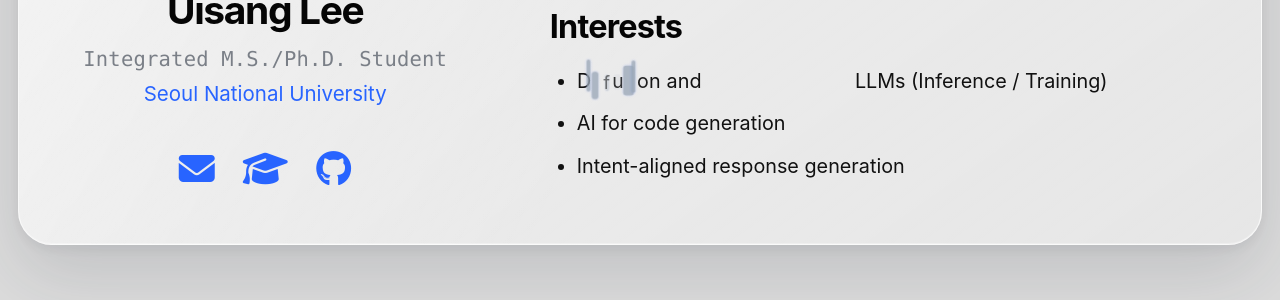
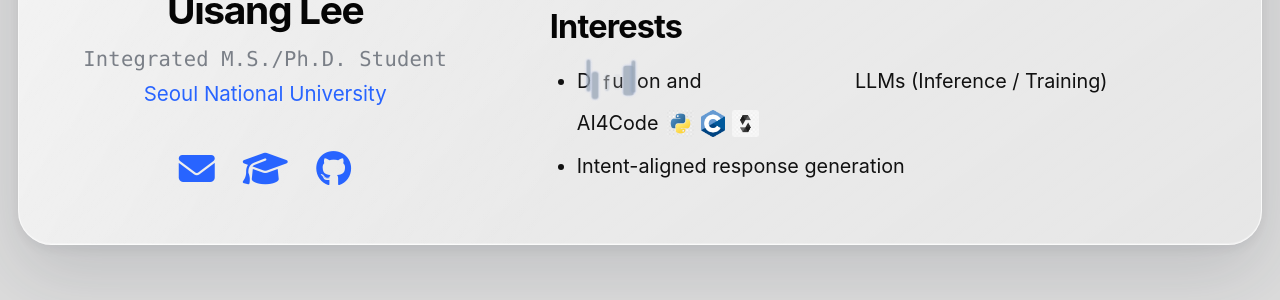
Before and after one commit to uisanglee/uisanglee.github.io, a Jekyll site: the page built from _pages/about.md, in a window 1280 px wide and 900 px high, scrolled down 587 px. Shown: the part 150-450 px from the top of the window. Built offline with Jekyll 4.4.1, drawn with Linux system fonts in a browser that asks for light colours; a style sheet for code colours, icons or effects is not loaded.

Commit message:
Add AI4Code technology icons

```diff
--- a/_includes/head.html
+++ b/_includes/head.html
@@ -13,4 +13,4 @@
 </script>
 
 <!-- For all browsers -->
-<link rel="stylesheet" href="{{ base_path }}/assets/css/main.css?v=20261021-37">
+<link rel="stylesheet" href="{{ base_path }}/assets/css/main.css?v=20261023-1">
--- a/_pages/about.md
+++ b/_pages/about.md
@@ -40,7 +40,7 @@ redirect_from:
         <h2 id="interests-heading">Interests</h2>
         <ul class="interest-list">
           <li class="interest-llm-motion"><span class="interest-term interest-diffusion" data-motion-text="Diffusion">Diffusion</span> and <span class="interest-term interest-autoregressive" data-motion-text="Autoregressive">Autoregressive</span> LLMs (Inference / Training)</li>
-          <li>AI for code generation</li>
+          <li class="ai4code-interest"><span>AI4Code</span><span class="ai4code-icons" aria-label="AI4Code tools"><img src="{{ '/images/interests/python.png' | relative_url }}" alt=""><img src="{{ '/images/interests/cpp.png' | relative_url }}" alt=""><img src="{{ '/images/interests/third-icon.png' | relative_url }}" alt=""></span></li>
           <li>Intent-aligned response generation</li>
         </ul>
       </section>
--- a/assets/css/main.scss
+++ b/assets/css/main.scss
@@ -360,6 +360,28 @@
   line-height: 1.65;
 }
 
+.ai4code-interest {
+  display: flex;
+  align-items: center;
+  gap: .48rem;
+}
+
+.ai4code-icons {
+  display: inline-flex;
+  align-items: center;
+  gap: .28rem;
+  height: 1.45em;
+}
+
+.ai4code-icons img {
+  display: block;
+  width: 1.38em;
+  height: 1.38em;
+  border-radius: .12em;
+  object-fit: contain;
+  mix-blend-mode: multiply;
+}
+
 /* Two LLM generation styles: randomized masked materialization vs. typed AR. */
 .interest-term { display: inline-block; white-space: nowrap; }
 
@@ -586,6 +608,7 @@
   .one-page-section > h2,
   .profile-contact h2 { font-size: 1.45rem; }
   .interest-list { font-size: .95rem; }
+  .ai4code-icons { gap: .22rem; }
 }
 
 /* Suppress the theme's orange click outline across the masthead. */
```
Also changed, not shown: images/interests/cpp.png (added), images/interests/python.png (added), images/interests/third-icon.png (added).
